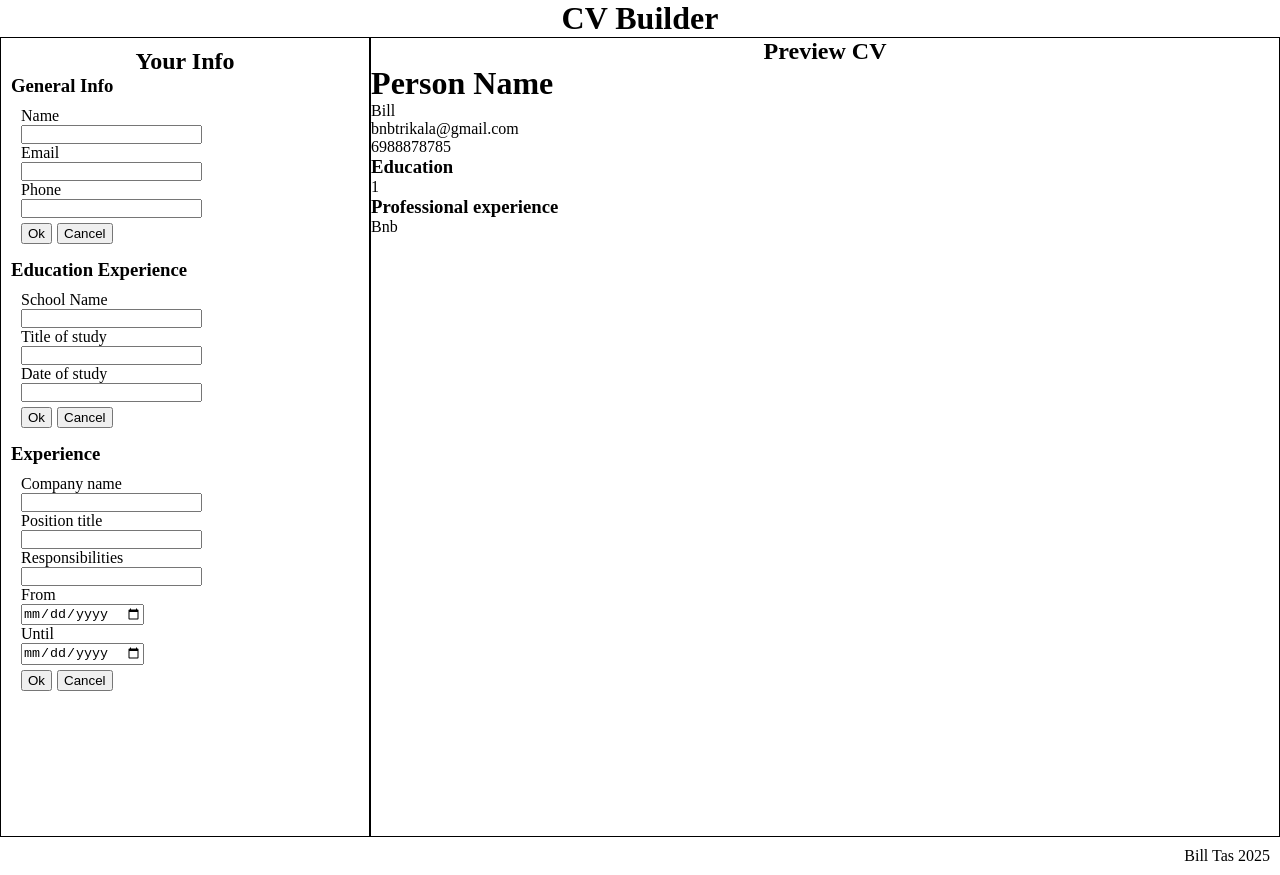
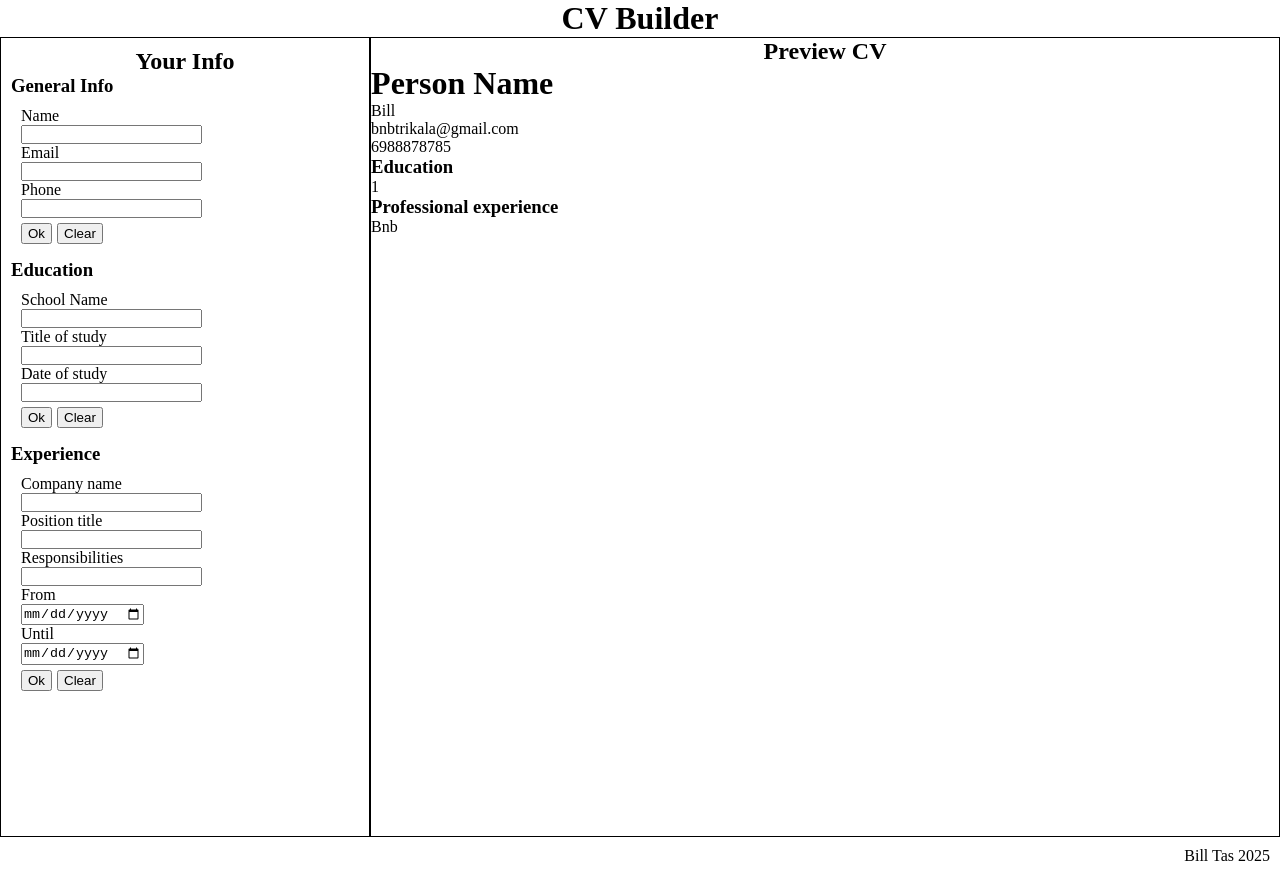
Before and after one commit to earnBill/reactCV, a React (Vite) app: page / in a window 1280 px wide. Built offline with nearby package versions, Linux system fonts and the light colour scheme.

Commit message:
fix clear buttons

```diff
--- a/src/components/EducationExperienceForm.jsx
+++ b/src/components/EducationExperienceForm.jsx
@@ -1,7 +1,8 @@
-export default function EducationExperienceForm({updateEducation, name, email, phone}) {
+
+export default function EducationExperienceForm({updateEducation, clear, name, email, phone}) {
   return (
     <div>
-      <h3>Education Experience</h3>
+      <h3>Education </h3>
       <form action="">
         <label htmlFor="school-name">School Name</label>
         <input type="text" name="school-name" id="school-name"/>
@@ -10,14 +11,19 @@ export default function EducationExperienceForm({updateEducation, name, email, p
         <label htmlFor="date-of-study">Date of study</label>
         <input type="text" name="date-of-study" id="date-of-study" />
         <button onClick={updateEducation}>Ok</button>
-        <button onClick={updateEducationInfo}>Cancel</button>
+        <button onClick={clearEducationInfo}>Clear</button>
       </form>
     </div>
   )
 }
 
-function updateEducationInfo(event) {
+function clearEducationInfo(event) {
   event.preventDefault();
-  const schoolInput = document.querySelector('#school-name');
-  console.log(schoolInput);
+  const schoolName = document.querySelector('#school-name');
+  const titleOfStudy = document.querySelector('#title-of-study');
+  const dateOfStudy = document.querySelector('#date-of-study');
+  schoolName.value = '';
+  titleOfStudy.value = '';
+  dateOfStudy.value = '';
+  console.log('Clear education');
 }
--- a/src/components/GeneralInfoForm.jsx
+++ b/src/components/GeneralInfoForm.jsx
@@ -1,4 +1,4 @@
-export default function GeneralInfoForm() {
+export default function GeneralInfoForm({updateGeneralInfo}) {
   return (
     <div className="form-general-info">
       <h3>General Info</h3>
@@ -12,9 +12,21 @@ export default function GeneralInfoForm() {
         <label htmlFor="phone">Phone</label>
         <input type="text" id="phone"/>
 
-        <button>Ok</button>
-        <button>Cancel</button>
+        <button onClick={updateGeneralInfo}>Ok</button>
+        <button onClick={clearGeneralInfo}>Clear</button>
       </form>
     </div>
     )
+
 }
+
+function clearGeneralInfo(event) {
+    event.preventDefault();
+    const nameInput = document.querySelector('#name');
+    const emailInput = document.querySelector('#email');
+    const phoneInput = document.querySelector('#phone');
+    nameInput.value = '';
+    emailInput.value = '';
+    phoneInput.value = '';
+    console.log("Cancel general info");
+  }
--- a/src/components/PracticalExperienceForm.jsx
+++ b/src/components/PracticalExperienceForm.jsx
@@ -1,10 +1,10 @@
-export default function PracticalExperienceForm() {
+export default function PracticalExperienceForm({updateExperience}) {
   return (
     <div className="experience">
         <h3>Experience</h3>
         <form action="">
           <label htmlFor="company">Company name</label>
-          <input type="text" name="company" id="company" />
+          <input type="text" name="company" id="company" key='bill'/>
           <label htmlFor="position">Position title</label>
           <input type="text" name="position" id="position"/>
           <label htmlFor="responsibilities">Responsibilities</label>
@@ -13,9 +13,27 @@ export default function PracticalExperienceForm() {
           <input type="date" name="from" id="from" />
           <label htmlFor="until">Until</label>
           <input type="date" name="until" id="until" />
-          <button>Ok</button>
-          <button>Cancel</button>
+          <button onClick={updateExperience}>Ok</button>
+          <button onClick={clearExperience}>Clear</button>
         </form>
     </div>
   )
 }
+
+
+function clearExperience(event) {
+  event.preventDefault();
+  const company = document.querySelector('#company');
+  const position = document.querySelector('#position');
+  const responsibilities = document.querySelector('#responsibilities');
+  const from = document.querySelector('#from');
+  const until = document.querySelector('#until');
+
+  company.value = '';
+  position.value = '';
+  responsibilities.value = '';
+  from.value = '';
+  until.value = '';
+
+  console.log('Clear experience')
+}
--- /dev/null
+++ b/src/variables.js
@@ -0,0 +1,6 @@
+const nameInput = document.querySelector('#name');
+const emailInput = document.querySelector('#email');
+const phoneInput = document.querySelector('#phone');
+
+
+export {nameInput, emailInput, phoneInput}
```
